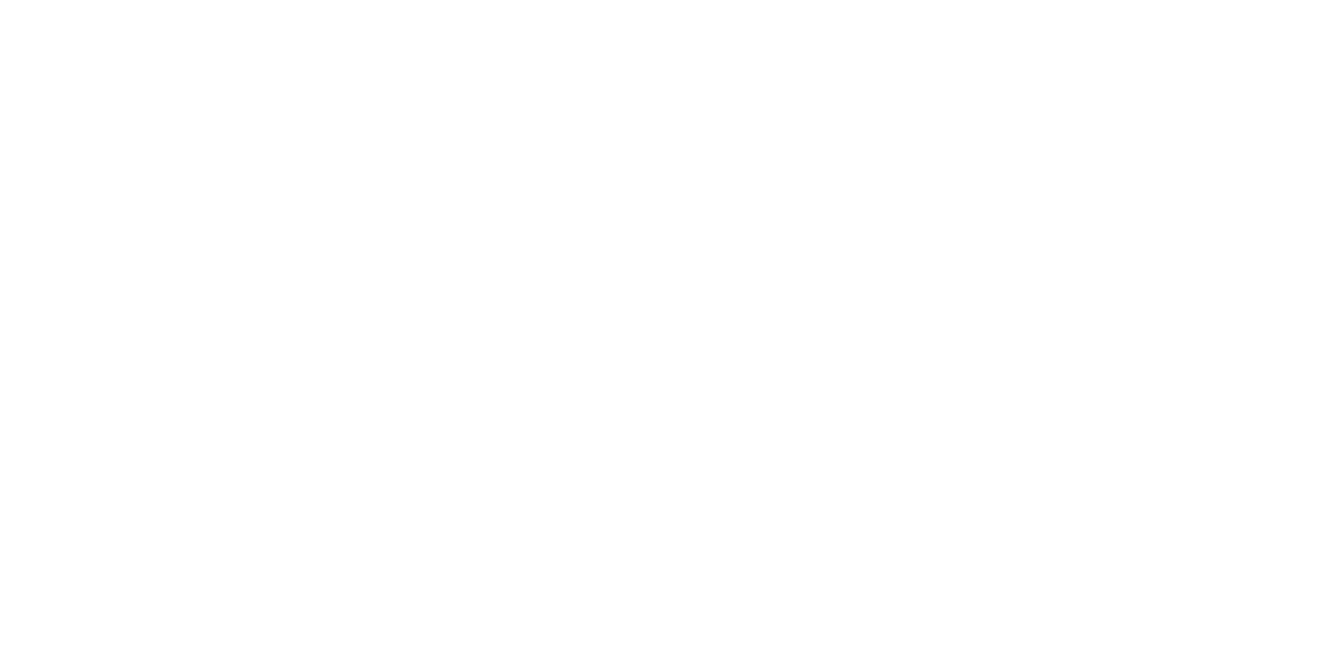
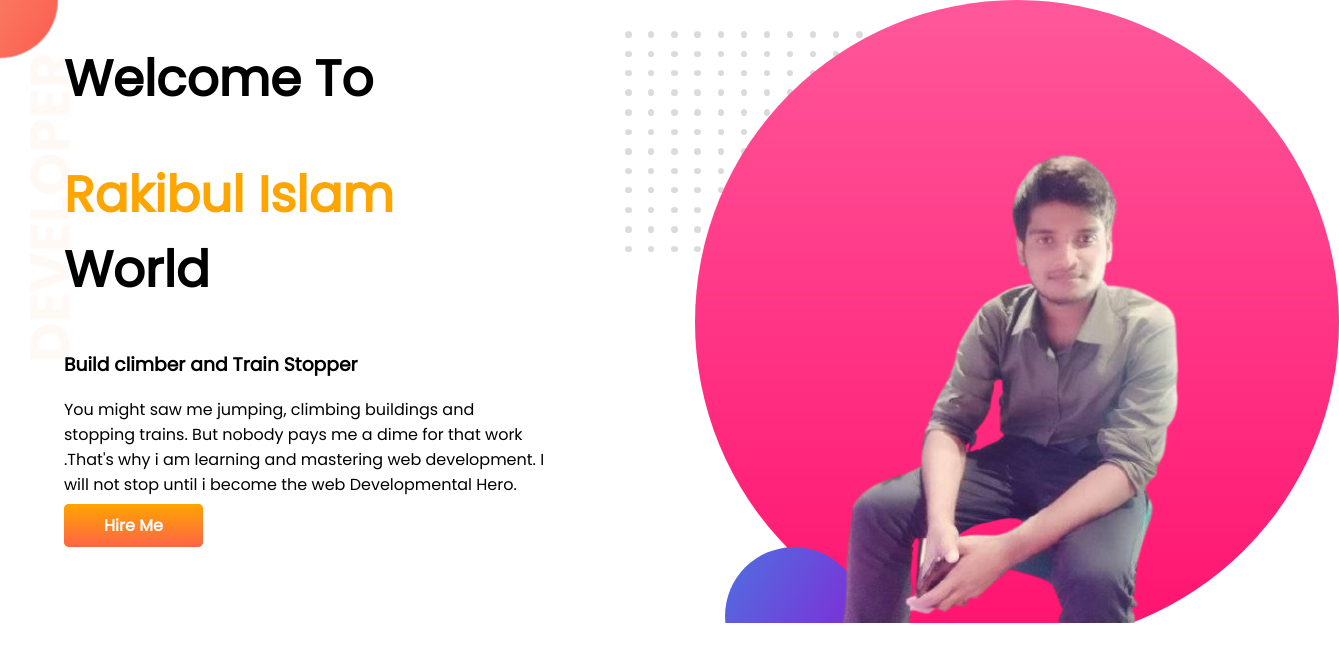
Before and after one commit to Eshitayasmin/developer-portfolio, a plain HTML site: page index.html in a window 1280 px wide. Shown: the whole page, 1339 px wide, since content can reach past the window. Drawn offline with Linux system fonts and the light colour scheme; a web font is replaced by a local one.

Commit message:
top-banner add

```diff
--- a/index.html
+++ b/index.html
@@ -1,13 +1,42 @@
 <!DOCTYPE html>
 <html lang="en">
+
 <head>
     <meta charset="UTF-8">
     <meta http-equiv="X-UA-Compatible" content="IE=edge">
     <meta name="viewport" content="width=device-width, initial-scale=1.0">
     <title>Eshita Yasmin Portfolio</title>
+    <link rel="preconnect" href="https://fonts.googleapis.com">
+    <link rel="preconnect" href="https://fonts.gstatic.com" crossorigin>
+    <link href="https://fonts.googleapis.com/css2?family=Italianno&family=Poppins&display=swap" rel="stylesheet">
     <link rel="stylesheet" href="style.css">
 </head>
+
 <body>
+    <section class="top-banner">
+        <div class="half-width">
+            <h1>Welcome To</h1>
+            <h1><span class="orange">Rakibul Islam</span> World</h1>
+            <h3>Build climber and Train Stopper</h3>
+            <p>You might saw me jumping, climbing buildings and stopping trains.
+                But nobody pays me a dime for that work
+                .That's why i am learning and mastering web development.
+                I will not stop until i become the web Developmental Hero.</p>
+            <a class="link" target="blank" href="https://www.facebook.com/profile.php?id=100012395255413">Hire Me </a>
+        </div>
+        <div class="half-width">
+            <img src="ar.png" alt="">
+        </div>
+    </section>
+
+
+
+
 
 </body>
+
+
+
+</body>
+
 </html>
--- a/style.css
+++ b/style.css
@@ -0,0 +1,35 @@
+body {
+    font-family: 'Poppins', sans-serif;
+    margin:0;
+
+}
+h1{
+    font-size: 50px;
+}
+.orange{
+    color:orange;
+}
+section{
+    display: flex;
+}
+.half-width{
+    width:50%;
+    padding-left: 5%;
+    padding-right: 15px;
+
+}
+.link{
+    text-decoration: none;
+    padding: 10px 40px;
+    background-image: linear-gradient(orange, tomato);
+    border-radius: 5px;
+    color: white;
+    font-weight: 700;
+    background-color: orange;
+
+
+}
+.top-banner{
+    background-image:url(top-banner.png) ;
+    background-repeat: no-repeat;
+}
```
Also changed, not shown: ar.png (added), top-banner.png (added).
